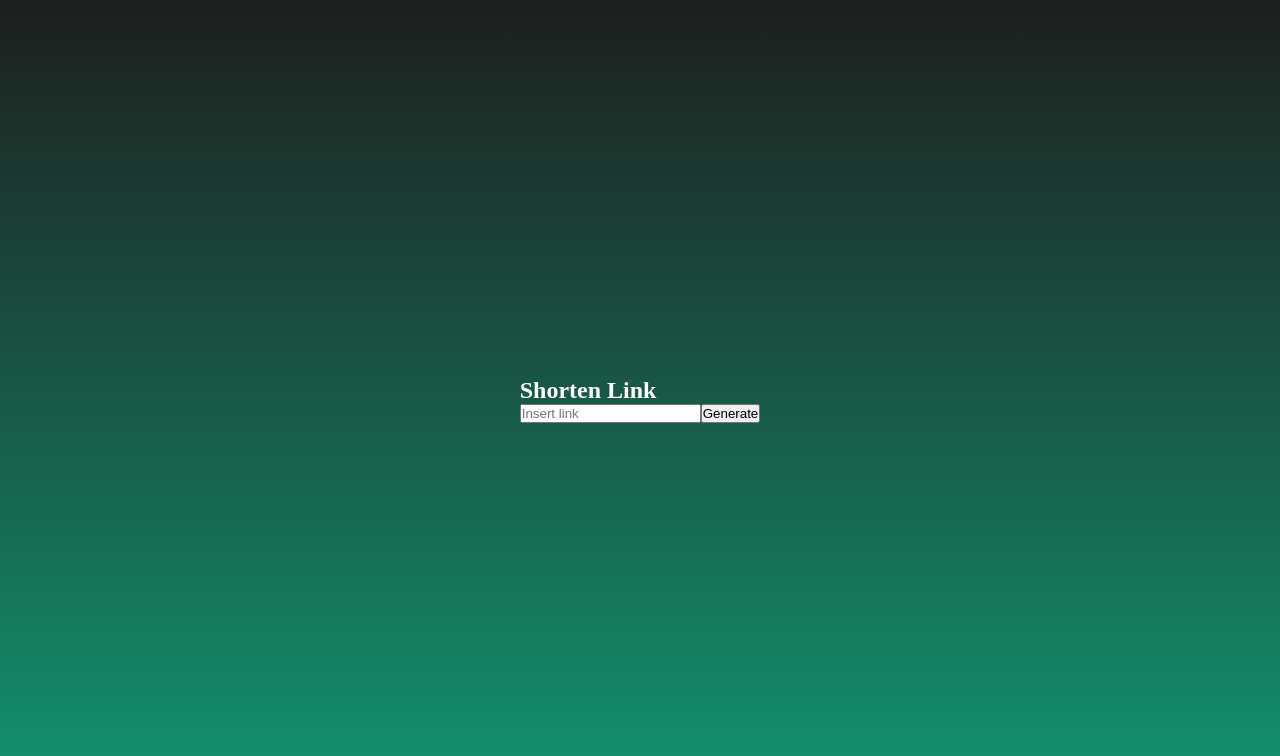
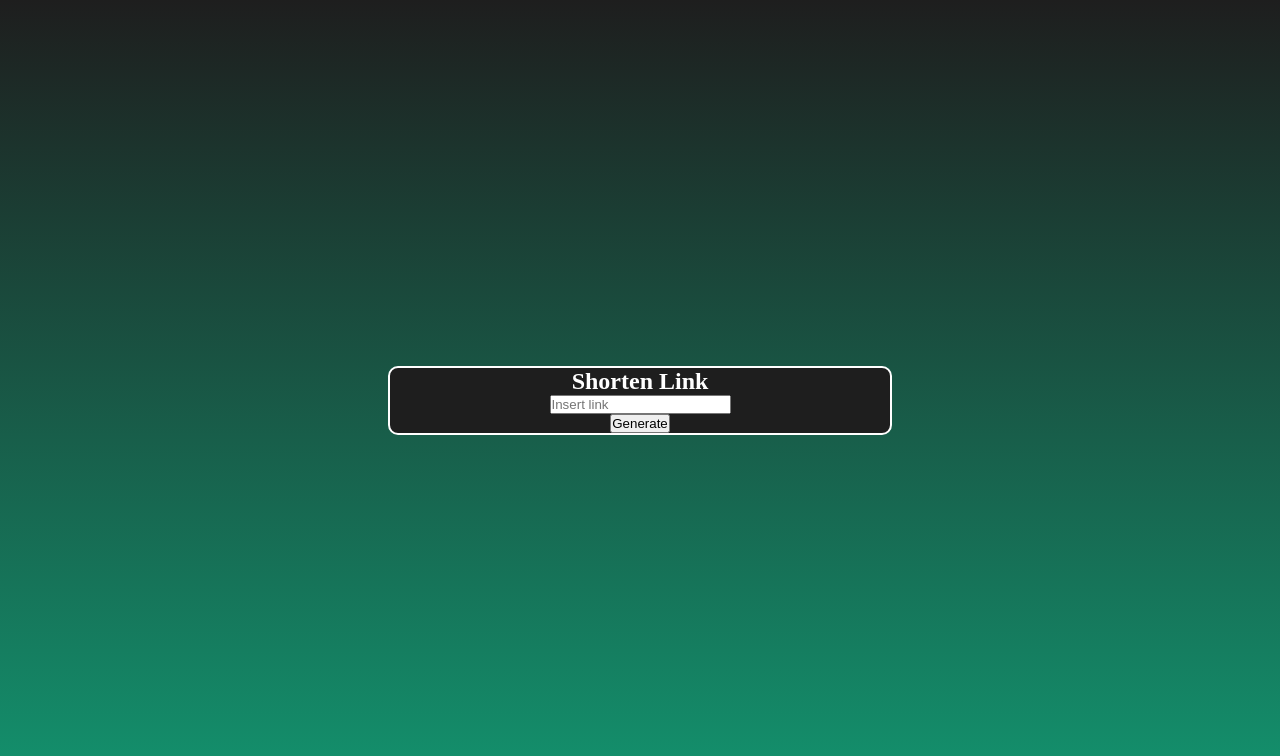
Before and after one commit to ihleonel/shorten-links, a Vue app: page / in a window 1280 px wide. Shown: the top 756 px of the page. Built offline with nearby package versions, Linux system fonts and the light colour scheme.

Commit message:
Update: Form style

```diff
--- a/src/App.vue
+++ b/src/App.vue
@@ -21,8 +21,8 @@ const submit = async () => {
 </script>
 
 <template>
-  <h2>Shorten Link</h2>
-  <form @submit.prevent="submit">
+  <section class="form">
+    <h2>Shorten Link</h2>
     <input
       v-model="form.link"
       type="text"
@@ -31,8 +31,9 @@ const submit = async () => {
     <button
       type="submit"
       title="Generate"
+      @click.prevent="submit"
     >
       Generate
     </button>
-  </form>
+  </section>
 </template>
--- a/src/styles.css
+++ b/src/styles.css
@@ -11,3 +11,13 @@ body {
   justify-content: center;
   align-items: center;
 }
+
+.form {
+  background: #1e1e1e;
+  width: 500px;
+  display: flex;
+  flex-direction: column;
+  align-items: center;
+  border-radius: 10px;
+  border: solid 2px #ffffff;
+}
```
